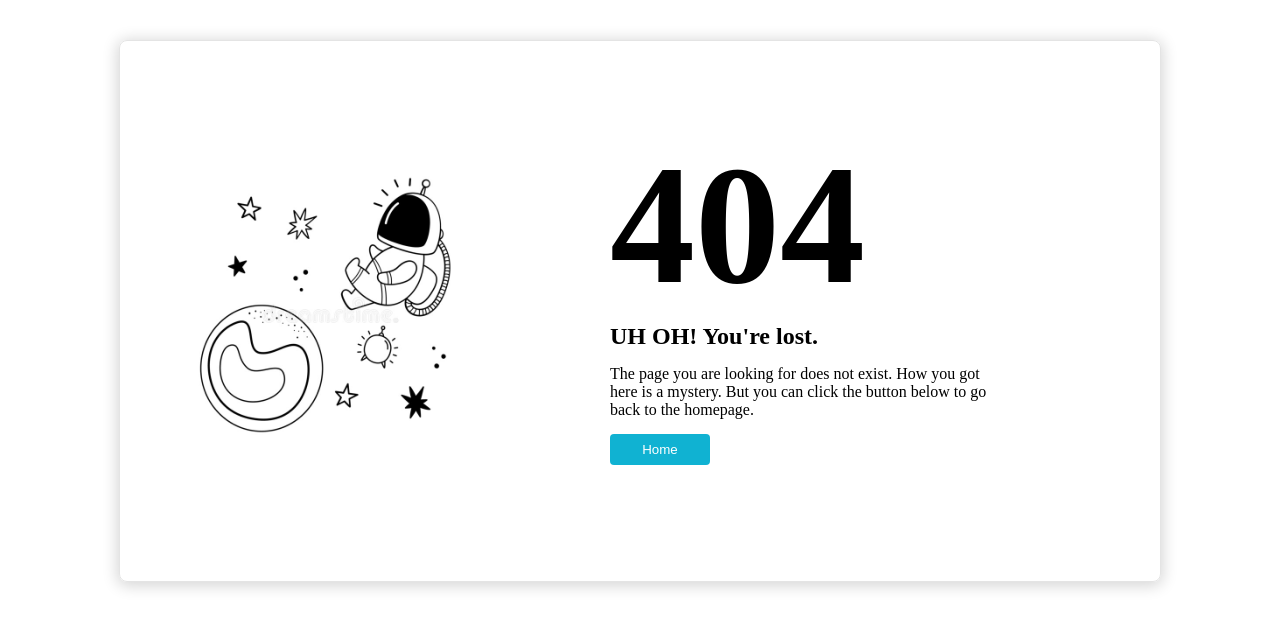
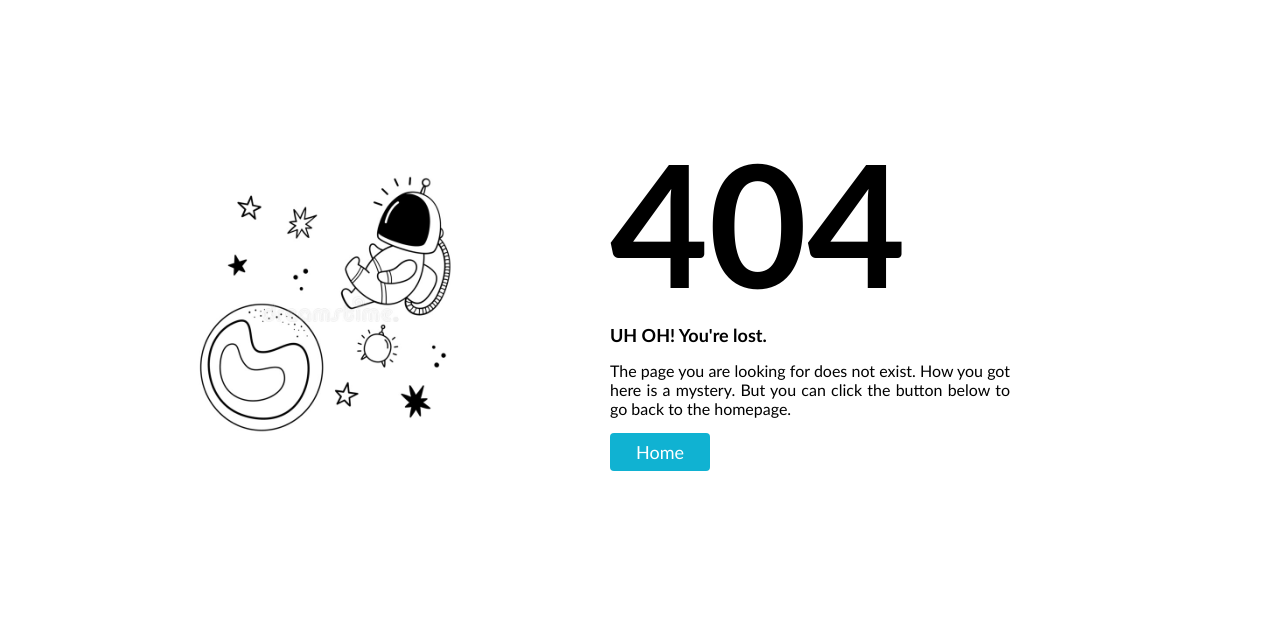
Before and after one commit to ilmeedesilva/PortfolioApplication, a PHP site: page /404.php in a window 1280 px wide. Shown: the top 629 px of the page. Run offline with PHP 8.4, Linux system fonts and the light colour scheme.

Commit message:
5/2 night pulls

```diff
--- a/css/404.css
+++ b/css/404.css
@@ -2,12 +2,12 @@
     display: flex;
     flex-direction: row;
     width: 1000px;
-    border: 1px solid #e4e4e4;
+    /* border: 1px solid #e4e4e4; */
     padding:20px;
     justify-content: space-between;
     margin: 40px auto;
-    border-radius: 8px;
-    box-shadow: 0 2px 15px 2px #d6d6d6;
+    /* border-radius: 8px; */
+    /* box-shadow: 0 2px 15px 2px #d6d6d6; */
 }
 
 .notfound_wrapper{
@@ -17,10 +17,10 @@
     justify-content: space-between;
     height: 500px;
 }
-.notfound_img{
-     /* background-color: blueviolet; */
-    /* padding: 50px; */
-}
+/* .notfound_img{
+    background-color: blueviolet;
+    padding: 50px;
+} */
 .notfound_img img{
     width: 350px;
     height: auto;
@@ -47,6 +47,7 @@
     font-size: 16px;
     margin: 15px 0px;
     width: 400px;
+    text-align: justify;
 }
 .notfound_content button{
     width: 100px;
--- a/css/about.css
+++ b/css/about.css
@@ -88,6 +88,7 @@ body{
 .text_section p{
     font-size: 12px;
     color: #929292;
+    text-align: justify;
 }
 
 .text_section button{
--- a/css/project.css
+++ b/css/project.css
@@ -11,6 +11,9 @@
 }
 .blog_wrapper{
     position: relative;
+}
+.blog_wrapper h3{
+    text-align: justify;
 }
 .blue_cover{
     background-color: lightblue;
--- a/css/style.css
+++ b/css/style.css
@@ -8,6 +8,7 @@ body{
     margin: 0;
     padding: 0;
     box-sizing: border-box;
+
 }
 
 .mt_45{
--- a/src/pages/404.php
+++ b/src/pages/404.php
@@ -6,6 +6,7 @@
     <meta name="viewport" content="width=device-width, initial-scale=1.0">
     <title>Document</title>
     <link rel="stylesheet" href="../../css/404.css">
+    <link rel="stylesheet" href="../../css/style.css">
 </head>
 
 <body>
```
